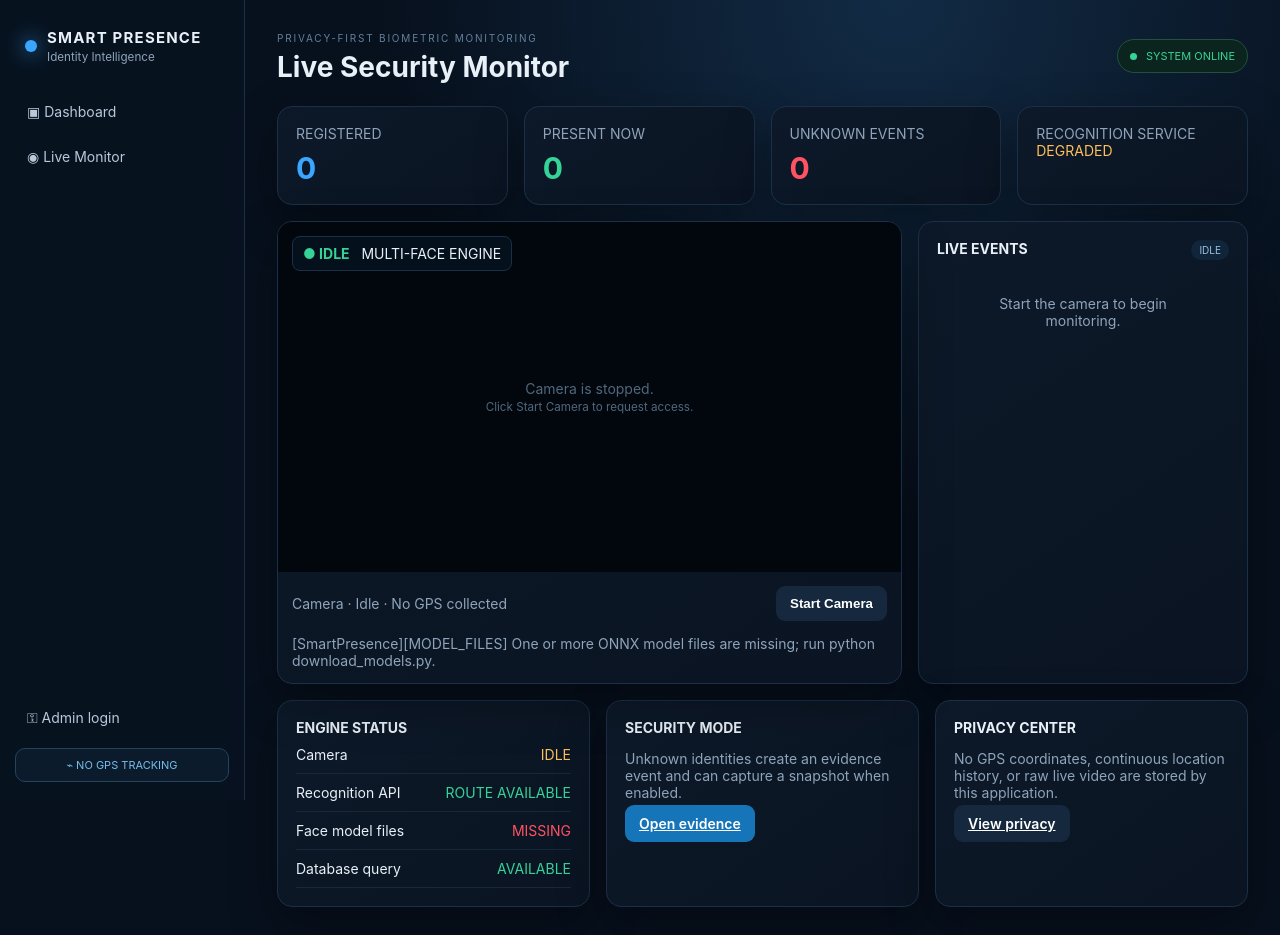
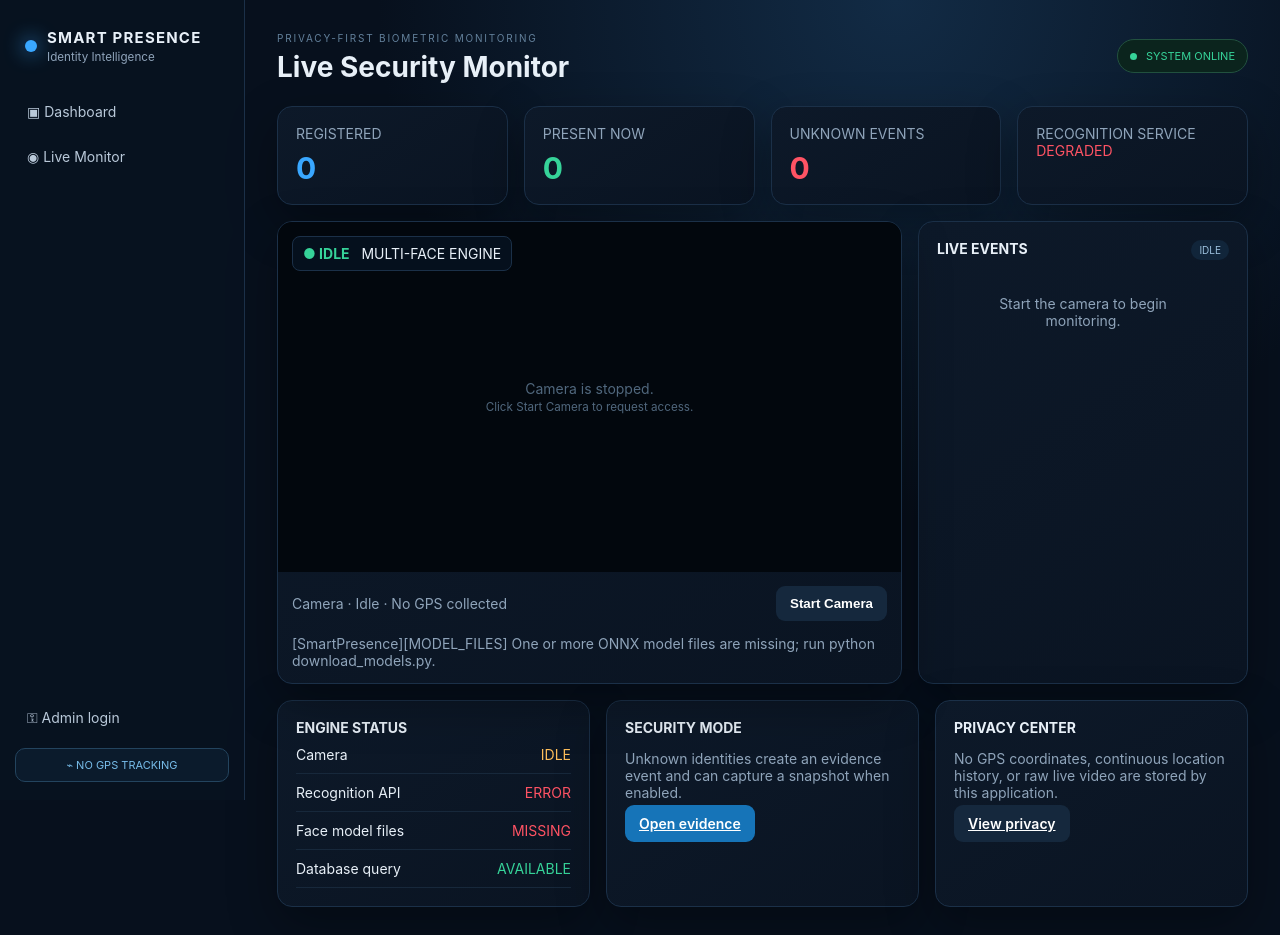
Before and after one commit to Basav-7-raj/smart-presence-final-one, a Django app: page / in a window 1280 px wide. Run offline with Django 4.2, Linux system fonts and the light colour scheme; data comes from the database, SQL or seed files in the repository; data that the repository does not hold is empty.

Commit message:
Keep recognition request status separate from health polling

```diff
--- a/tracker/templates/tracker/dashboard.html
+++ b/tracker/templates/tracker/dashboard.html
@@ -58,6 +58,9 @@
   let statsTimer = null;
   let healthTimer = null;
   let lastAlert = 0;
+  // Health polling is not a recognition request; do not let it erase the last
+  // real POST result. A successful POST clears a prior request error.
+  let recognitionRequestState = 'UNKNOWN';
 
   function logDiagnostic(code, detail) {
     const message = '[SmartPresence][' + code + '] ' + String(detail || '');
@@ -216,15 +219,23 @@
     try {
       const response = await fetch('/health/', { credentials: 'same-origin', cache: 'no-store' });
       const body = await readJsonResponse(response, '/health/');
-      setIndicator('engineRecognition', body.recognition_endpoint ? 'ROUTE AVAILABLE' : 'ERROR',
-        body.recognition_endpoint ? 'green' : 'red');
-      setIndicator('engineModels', body.models_ready ? 'FILES PRESENT' : 'MISSING',
-        body.models_ready ? 'green' : 'red');
+      // Report file presence separately from actual ONNX runtime readiness.
+      setIndicator('engineModels',
+        !body.models_ready ? 'MISSING' : (body.inference_ready ? 'RUNTIME READY' : 'INFERENCE ERROR'),
+        body.inference_ready ? 'green' : 'red');
       setIndicator('engineDatabase', body.database ? 'AVAILABLE' : 'ERROR',
         body.database ? 'green' : 'red');
-      setIndicator('serviceStatus', body.ready ? 'BASE CHECKS OK' : 'DEGRADED',
-        body.ready ? 'green' : 'amber');
+      // The route existing is not evidence that a camera POST works. Only show
+      // route availability before the first actual recognition request.
+      if (recognitionRequestState === 'UNKNOWN') {
+        setIndicator('engineRecognition',
+          body.inference_ready ? 'READY — AWAITING FRAME' : 'ERROR',
+          body.inference_ready ? 'amber' : 'red');
+        setIndicator('serviceStatus', body.ready ? 'READY — AWAITING FRAME' : 'DEGRADED',
+          body.ready ? 'amber' : 'red');
+      }
       if (!body.models_ready) logDiagnostic('MODEL_FILES', 'One or more ONNX model files are missing; run python download_models.py.');
+      else if (!body.inference_ready) logDiagnostic('MODEL_INFERENCE', body.inference_error || 'ONNX model initialization or detector probe failed.');
     } catch (error) {
       setIndicator('engineRecognition', 'UNAVAILABLE', 'red');
       setIndicator('serviceStatus', 'UNAVAILABLE', 'red');
@@ -254,6 +265,7 @@
   }
 
   function onRecognitionError(message) {
+    recognitionRequestState = 'ERROR';
     setIndicator('engineRecognition', 'ERROR', 'red');
     setIndicator('serviceStatus', 'RECOGNITION ERROR', 'red');
     if (fps) fps.textContent = 'RECOGNITION ERROR';
@@ -282,6 +294,7 @@
       isSecureContext: function () { return window.isSecureContext; },
       onState: updateCameraState,
       onResults: function (body) {
+        recognitionRequestState = 'RESPONDING';
         draw(body.results);
         if (body.results.some(function (result) { return !result.recognized; })) alertUnknown();
         addEvents(body.results);
```
